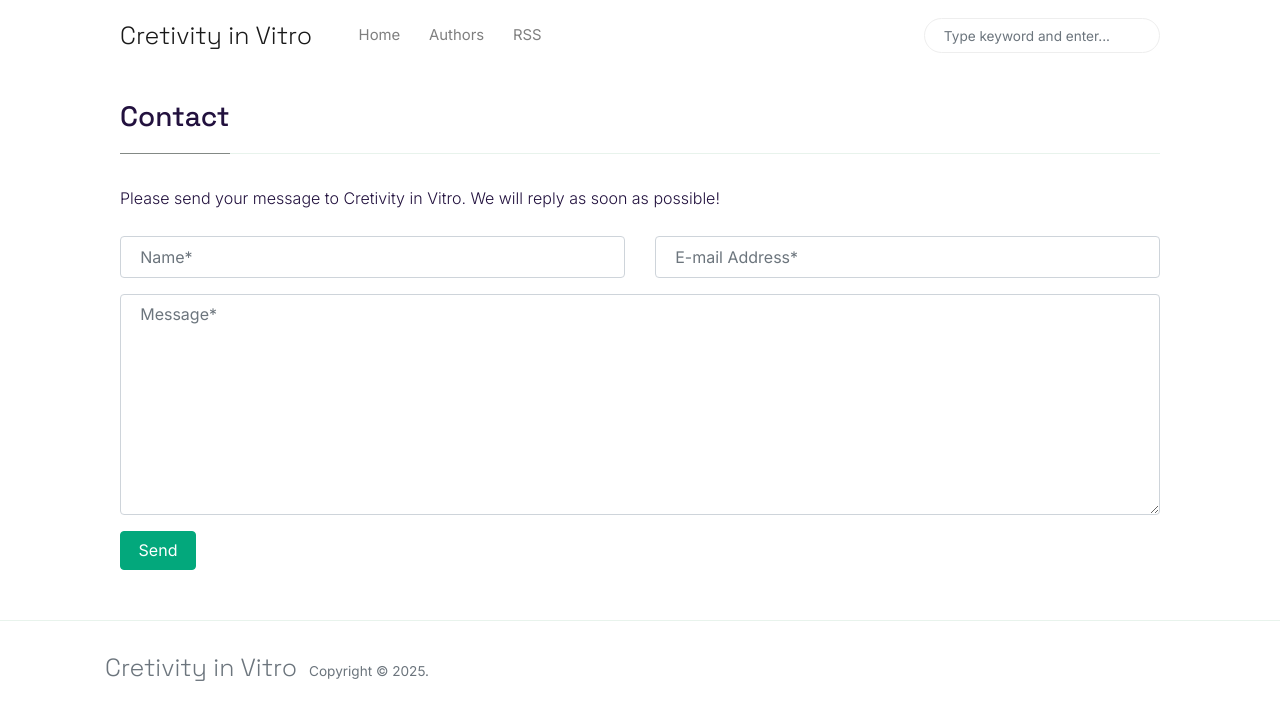
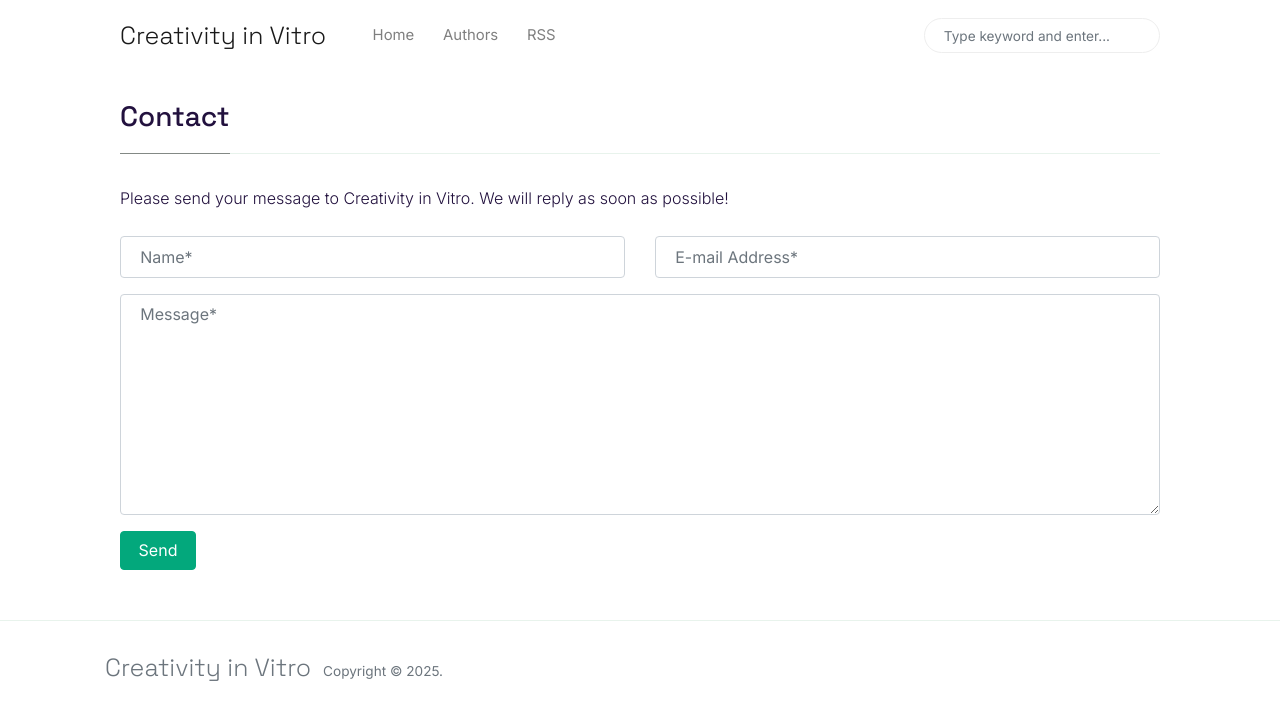
Before and after one commit to linalopes/creativity-in-vitro, a Jekyll site: the page built from _pages/contact.md, in a window 1280 px wide. Shown: the top 720 px of the page. Built offline with Jekyll 4.4.1, drawn with Linux system fonts in a browser that asks for light colours; nearby versions of some CDN libraries.

```diff
--- a/_config.yml
+++ b/_config.yml
@@ -18,11 +18,11 @@
 # You can create any custom variable you would like, and they will be accessible
 # in the templates via {{ site.myvariable }}.
 
-name: 'Cretivity in Vitro'
+name: 'Creativity in Vitro'
 title: A live-lab of creativity
 email: lilothink.science@gmail.com
 description: >- # this means to ignore newlines until "baseurl:"
-  Criatividade In Vitro explores the frontiers of thought, creativity, and biological systems. This interdisciplinary project investigates the possibility of translating human thoughts into images using brainwave readings and AI, and speculatively, whether lab-grown neurons (organoids) can one day create art.
+  Creativity in Vitro explores the frontiers of thought, creativity, and biological systems. This interdisciplinary project investigates the possibility of translating human thoughts into images using brainwave readings and AI, and speculatively, whether lab-grown neurons (organoids) can one day create art.
 logo: 'assets/images/logo.png'
 favicon: 'assets/images/favicon.png'
 baseurl: "" # the subpath of your site, e.g. /blog
```
Also changed, not shown: index.html (+6 -2 lines).
